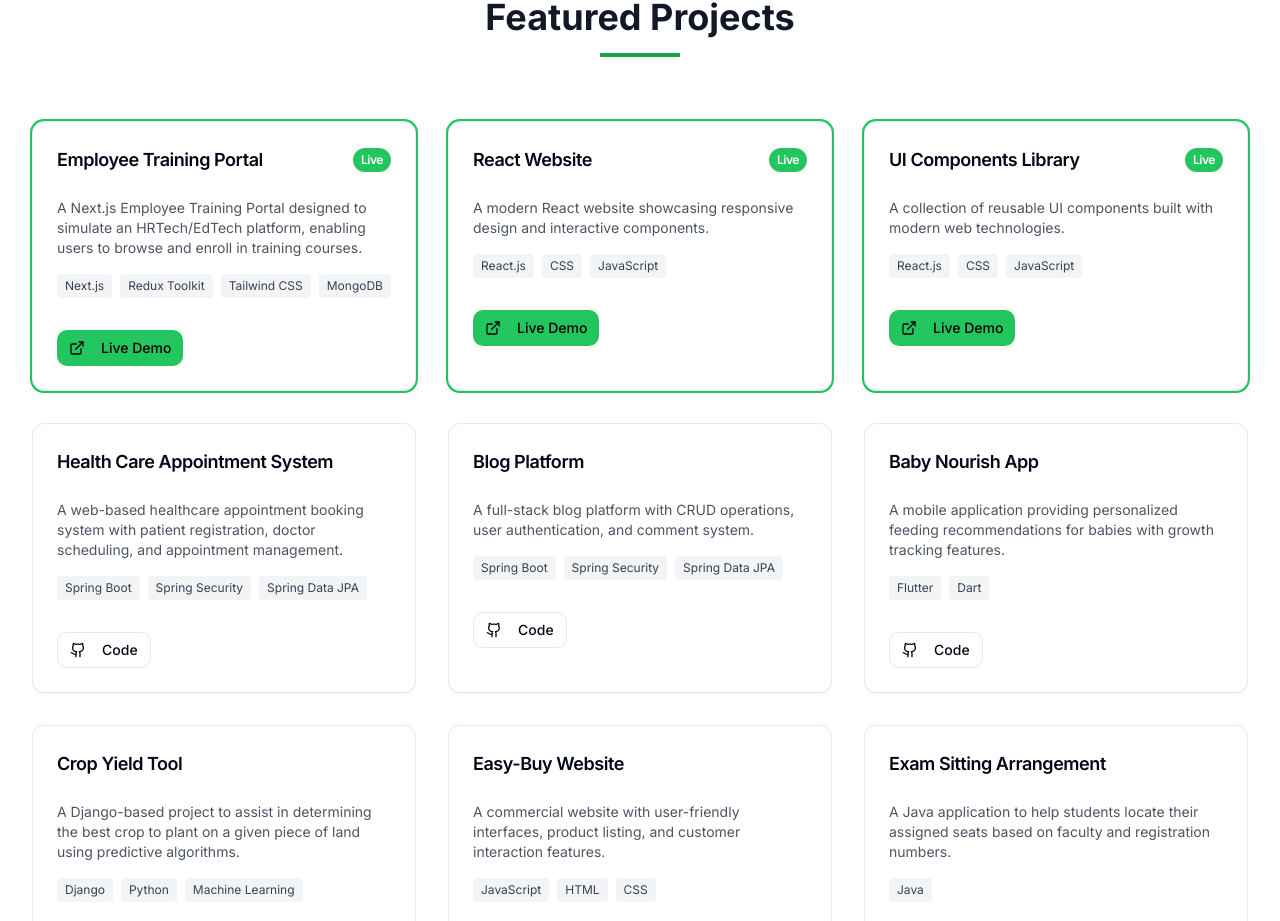
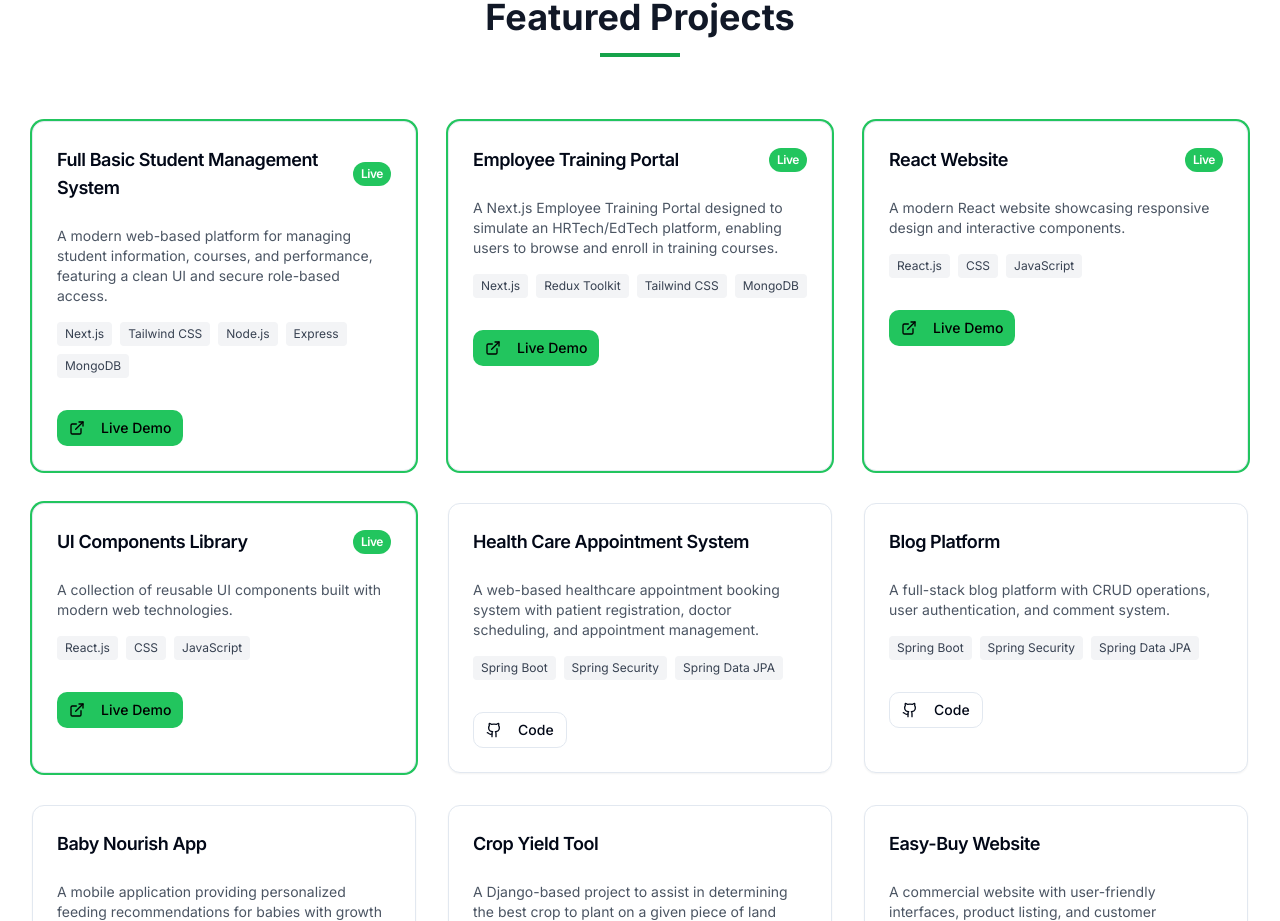
Before and after one commit to usandrine/My_Portfolio, a Next.js app: page / in a window 1280 px wide. Shown: the part 2311-3232 px from the top of the page. Built offline with nearby package versions, Linux system fonts and the light colour scheme.

Commit message:
added student-management-system in projects

```diff
--- a/app/components/Projects.tsx
+++ b/app/components/Projects.tsx
@@ -7,6 +7,15 @@ import { ExternalLink, Github } from "lucide-react"
 
 export default function Projects() {
   const projects = [
+
+     {
+    title: "Full Basic Student Management System",
+    description:
+      "A modern web-based platform for managing student information, courses, and performance, featuring a clean UI and secure role-based access.",
+    technologies: ["Next.js", "Tailwind CSS", "Node.js", "Express", "MongoDB"],
+    liveUrl: "https://full-basic-student-management-syste.vercel.app/",
+    featured: true,
+  },
     {
       title: "Employee Training Portal",
       description:
```
